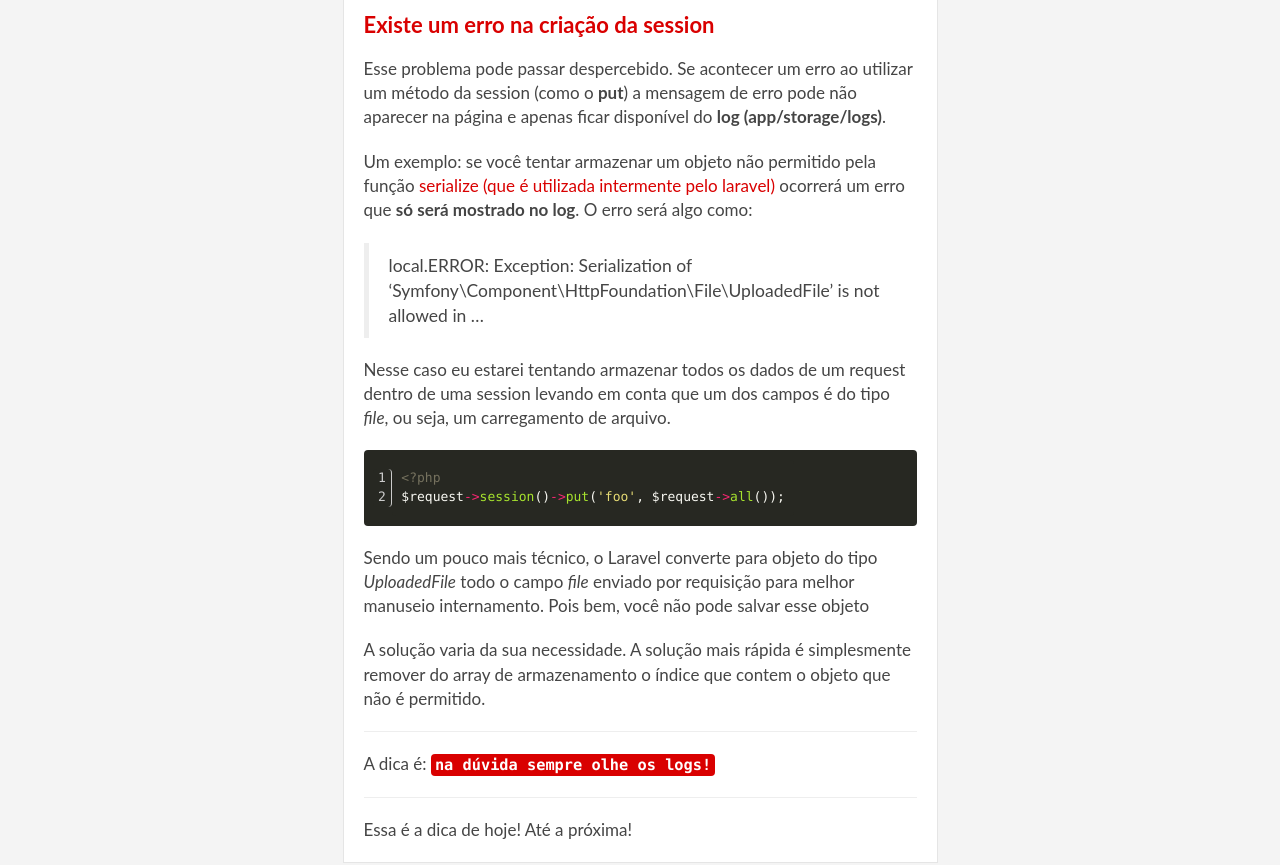
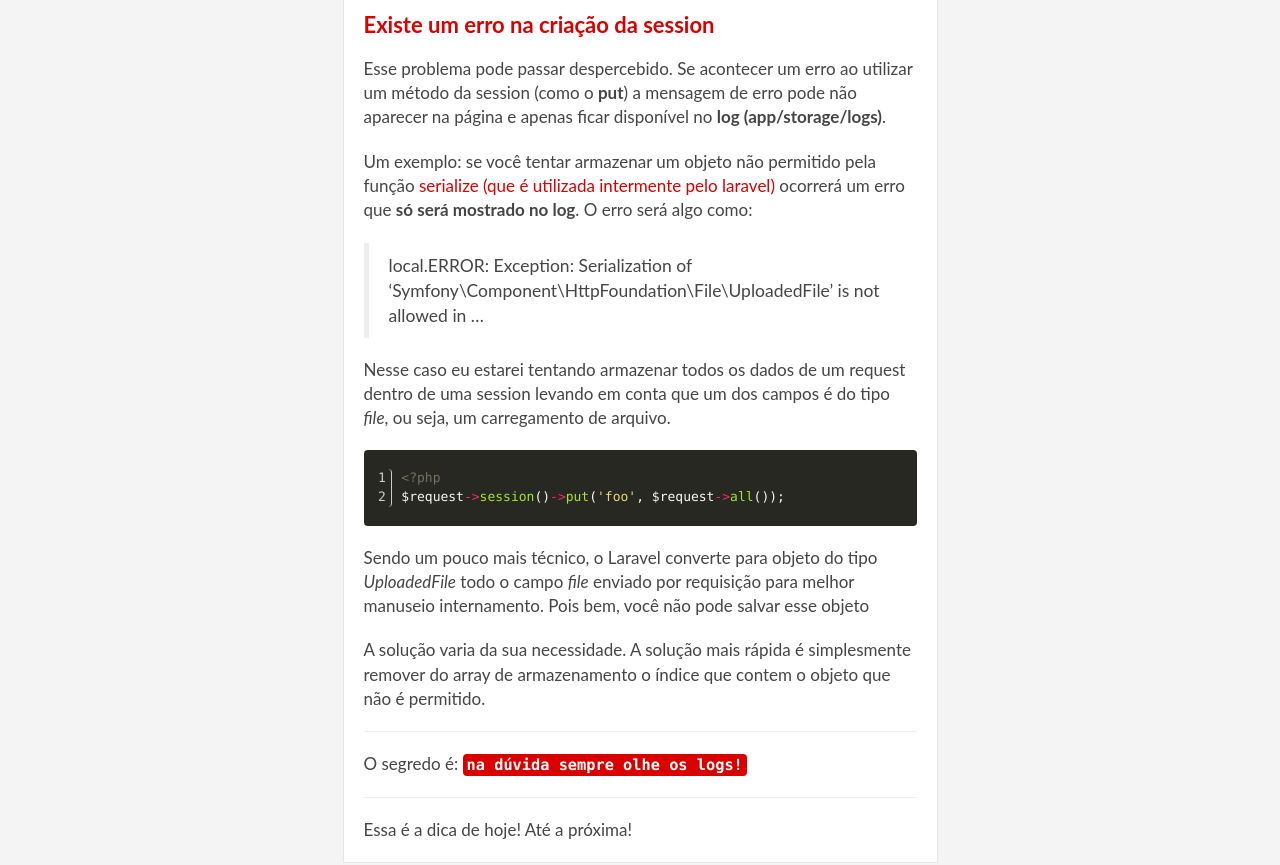
Before and after one commit to joao-pedro-alves/joao-pedro-alves.github.io, a Jekyll site: the page built from _posts/laravel/2017-05-21-sessao-nao-funcionando-pode-ser-mais-simples-do-que-voce-pensa.md, in a window 1280 px wide. Shown: the part 870-1735 px from the top of the page. Built offline with Jekyll 4.4.1, drawn with Linux system fonts in a browser that asks for light colours; comment, search, counter and statistics services are not loaded.

Commit message:
grammar :o [3] + better text

```diff
--- a/_posts/laravel/2017-05-21-sessao-nao-funcionando-pode-ser-mais-simples-do-que-voce-pensa.md
+++ b/_posts/laravel/2017-05-21-sessao-nao-funcionando-pode-ser-mais-simples-do-que-voce-pensa.md
@@ -30,7 +30,7 @@ Route::group(['middleware' => ['web']], function() {
 
 
 ## Existe um erro na criação da session
-Esse problema pode passar despercebido. Se acontecer um erro ao utilizar um método da session (como o **put**) a mensagem de erro pode não aparecer na página e apenas ficar disponível do **log (app/storage/logs)**.
+Esse problema pode passar despercebido. Se acontecer um erro ao utilizar um método da session (como o **put**) a mensagem de erro pode não aparecer na página e apenas ficar disponível no **log (app/storage/logs)**.
 
 Um exemplo: se você tentar armazenar um objeto não permitido pela função [serialize (que é utilizada intermente pelo laravel)](http://php.net/manual/en/function.serialize.php) ocorrerá um erro que **só será mostrado no log**. O erro será algo como:
 
@@ -49,7 +49,7 @@ A solução varia da sua necessidade. A solução mais rápida é simplesmente r
 
 ---
 
-A dica é: **`na dúvida sempre olhe os logs!`**
+O segredo é: **`na dúvida sempre olhe os logs!`**
 
 ---
 
```
